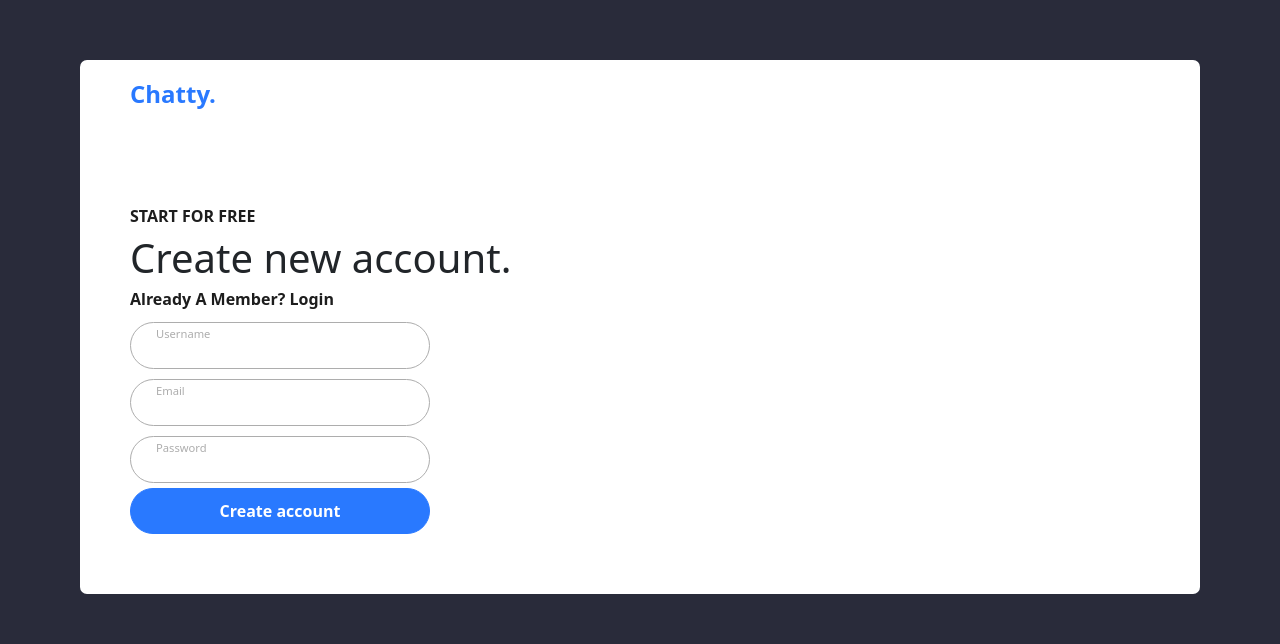
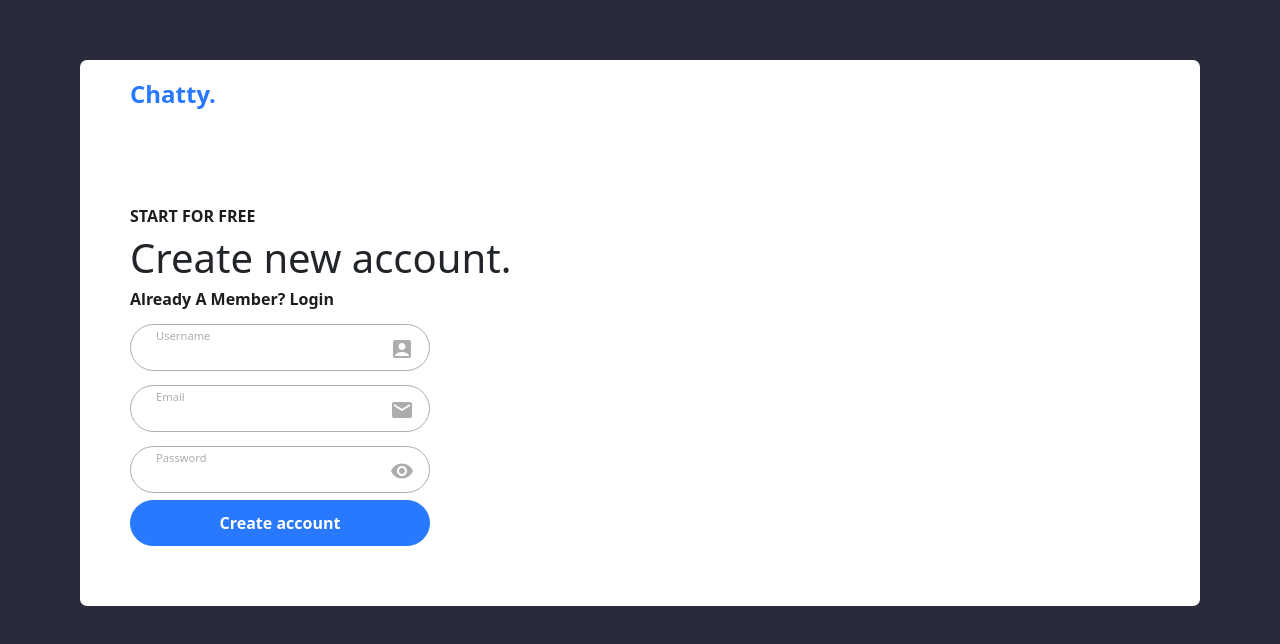
Before and after one commit to MbuguaGeorge/chatapp, a React (Create React App) app: page /signup in a window 1280 px wide. Shown: the top 644 px of the page. Built offline with nearby package versions, Linux system fonts and the light colour scheme.

Commit message:
signup page

```diff
--- a/src/components/auth/auth.css
+++ b/src/components/auth/auth.css
@@ -32,10 +32,12 @@
 .input-field{
     position: relative;
     border: 1px solid #adadad;
-    margin: 5px 0;
+    margin: 7px 0;
     width: 300px;
     border-radius: 30px;
     padding-left: 10px;
+    display: flex;
+    align-items: center;
 }
 
 .input-field input{
@@ -63,6 +65,11 @@
     font-size: .7rem;
 }
 
+.input-field span{
+    color: #adadad;
+    padding-right: 15px;
+}
+
 .empty{
     display: flex;
     justify-content: space-between;
--- a/src/components/auth/signup.jsx
+++ b/src/components/auth/signup.jsx
@@ -1,5 +1,8 @@
 import React from 'react';
 import './auth.css';
+import EmailIcon from '@mui/icons-material/Email';
+import AccountBoxIcon from '@mui/icons-material/AccountBox';
+import VisibilityIcon from '@mui/icons-material/Visibility';
 
 export default function Signup() {
     return (
@@ -18,8 +21,8 @@ export default function Signup() {
                         type='text'
                         required
                     />
-                    <span></span>
                     <label>Username</label>
+                    <span><AccountBoxIcon /></span>
                 </div>
 
                 <div className='input-field'>
@@ -27,8 +30,8 @@ export default function Signup() {
                         type='text'
                         required
                     />
-                    <span></span>
                     <label>Email</label>
+                    <span><EmailIcon size='small' /></span>
                 </div>
 
                 <div className='input-field'>
@@ -36,8 +39,8 @@ export default function Signup() {
                         type='text'
                         required
                     />
-                    <span></span>
                     <label>Password</label>
+                    <span><VisibilityIcon /></span>
                 </div>
 
                 <div className='empty'>
```
